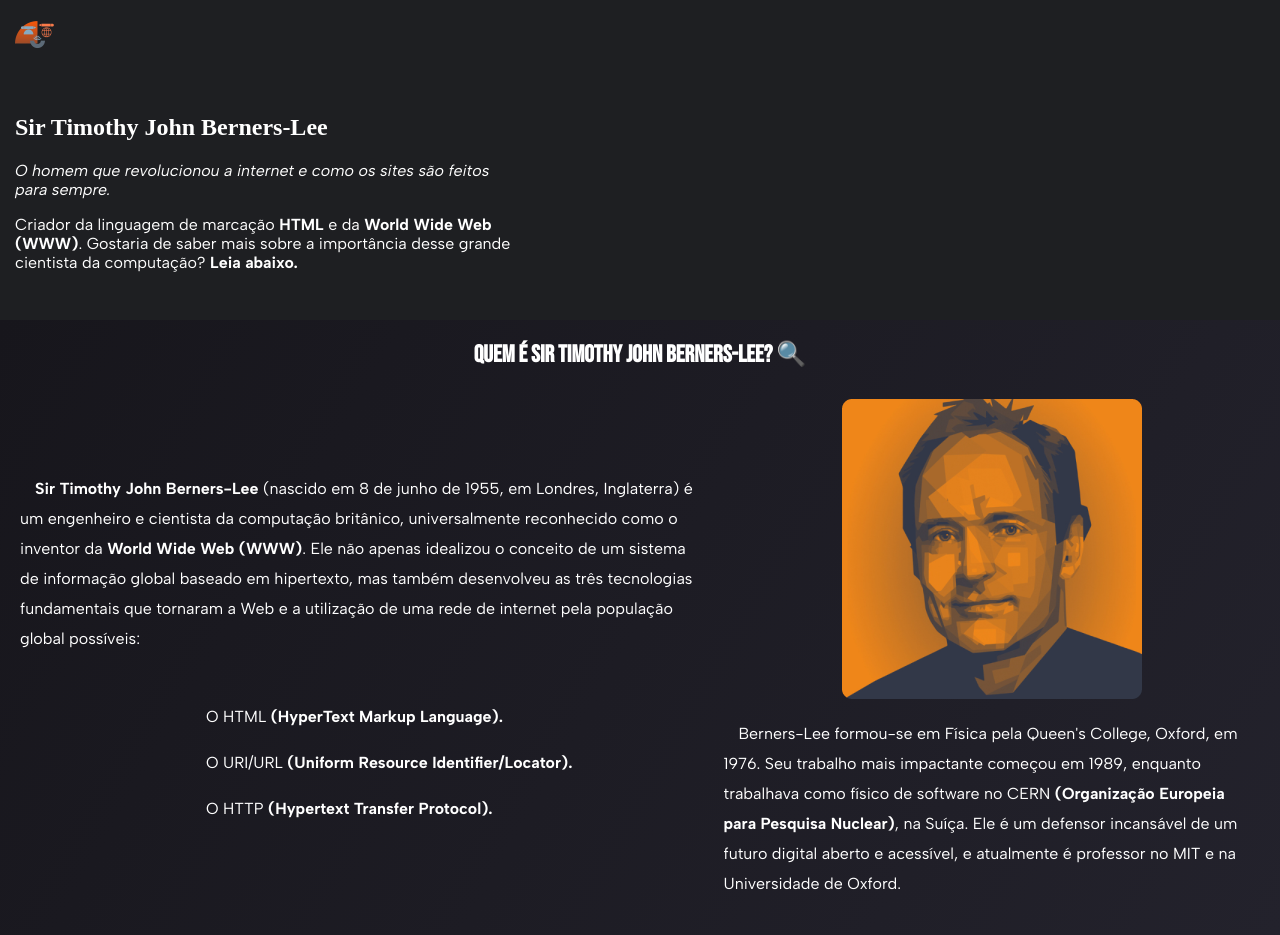
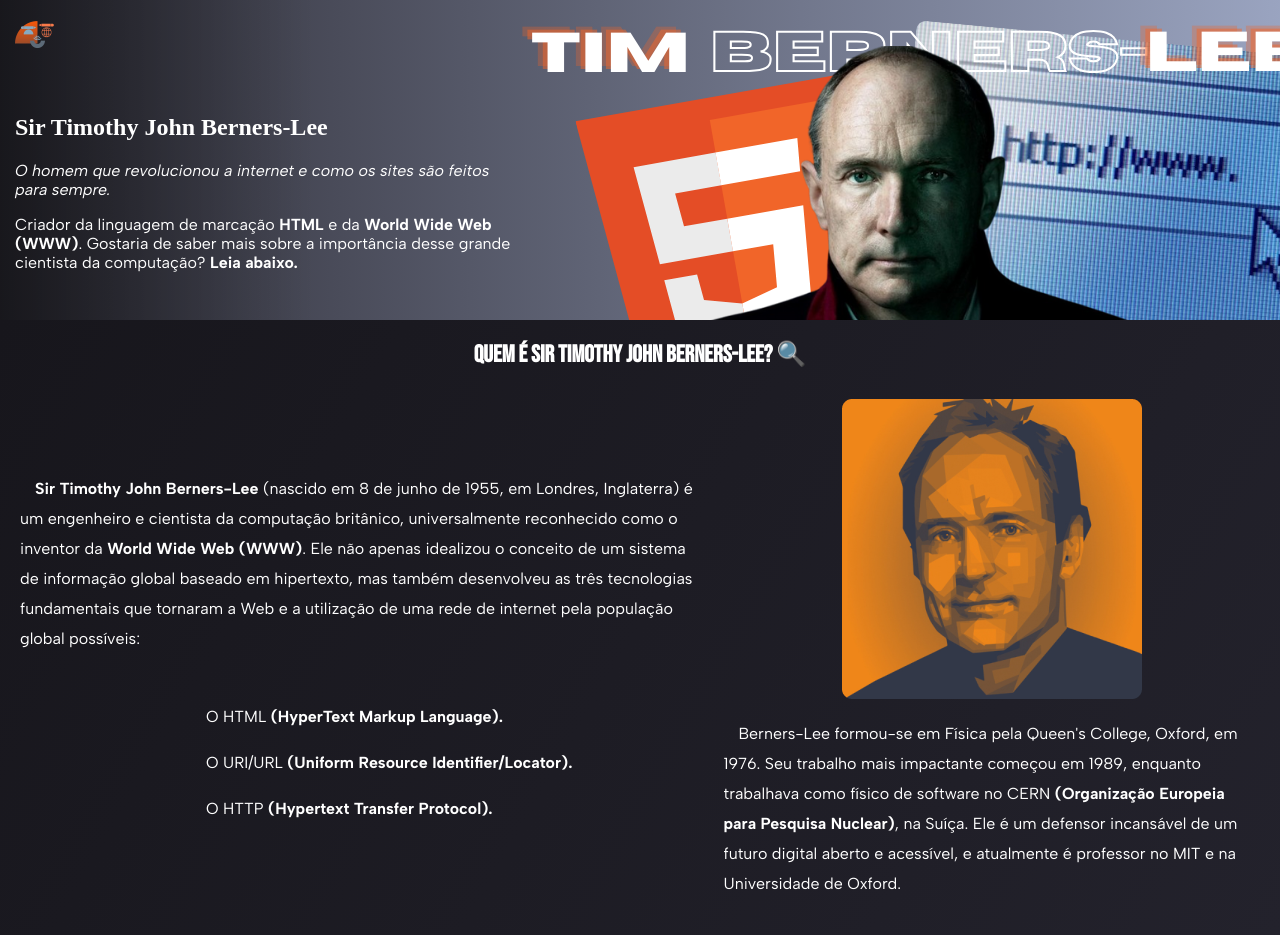
Before and after one commit to Martins-Vini/Timothy_Berners_Lee, a plain HTML site: page src/public/index.html in a window 1280 px wide. Drawn offline with Linux system fonts and the light colour scheme; the site is published under a folder, as on GitHub Pages, so addresses that start at the root find nothing; a web font is replaced by a local one.

Commit message:
Ajuste em banner

```diff
--- a/src/public/styles/style.css
+++ b/src/public/styles/style.css
@@ -21,7 +21,7 @@ main aside h1{
 }
 
 header{
-    background-image: url("/src/public/images/background/Timothy_site_banner.png");
+    background-image: url("../images/background/Timothy_site_banner.png");
     background-repeat: no-repeat;
     background-size: cover;
     background-clip: content-box;
```
